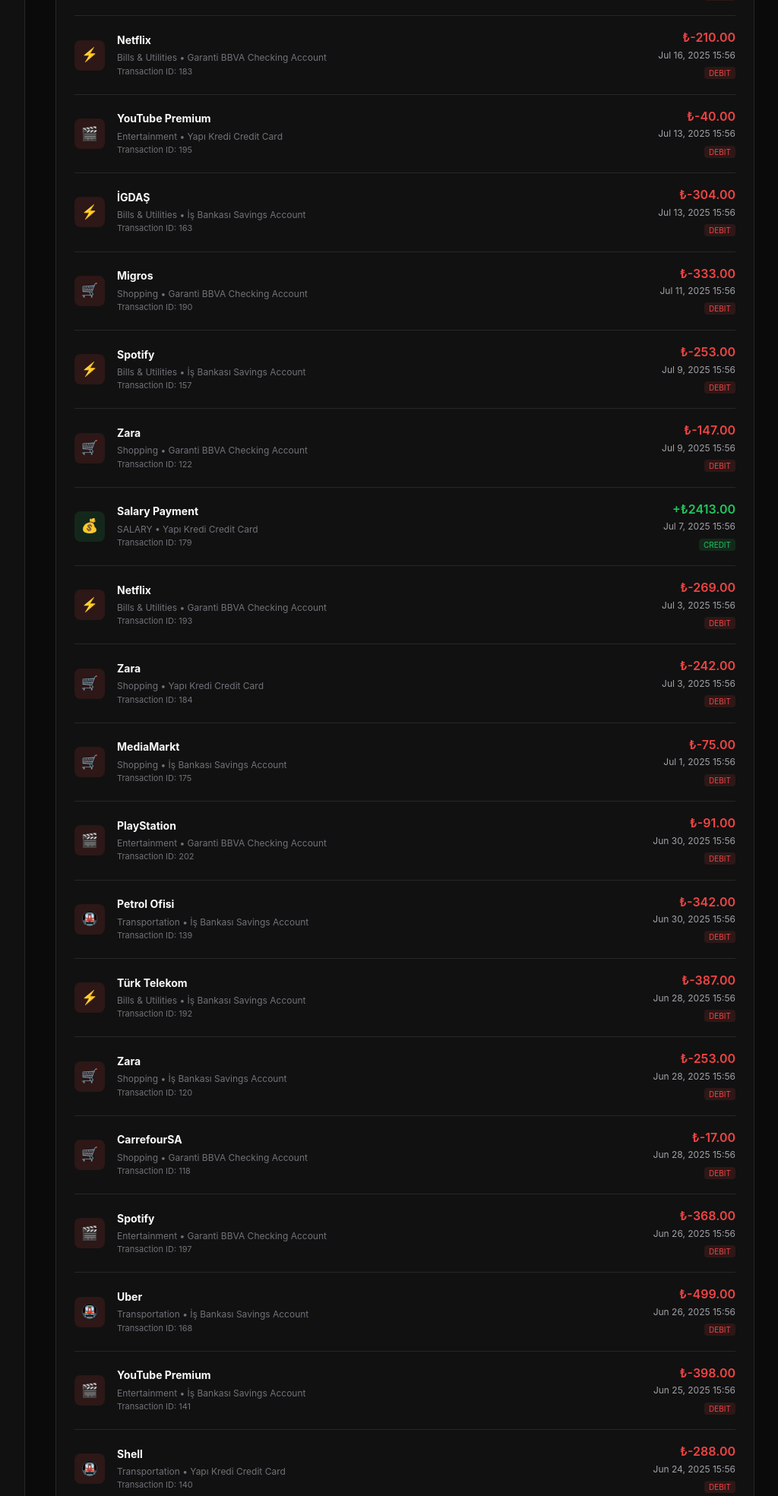
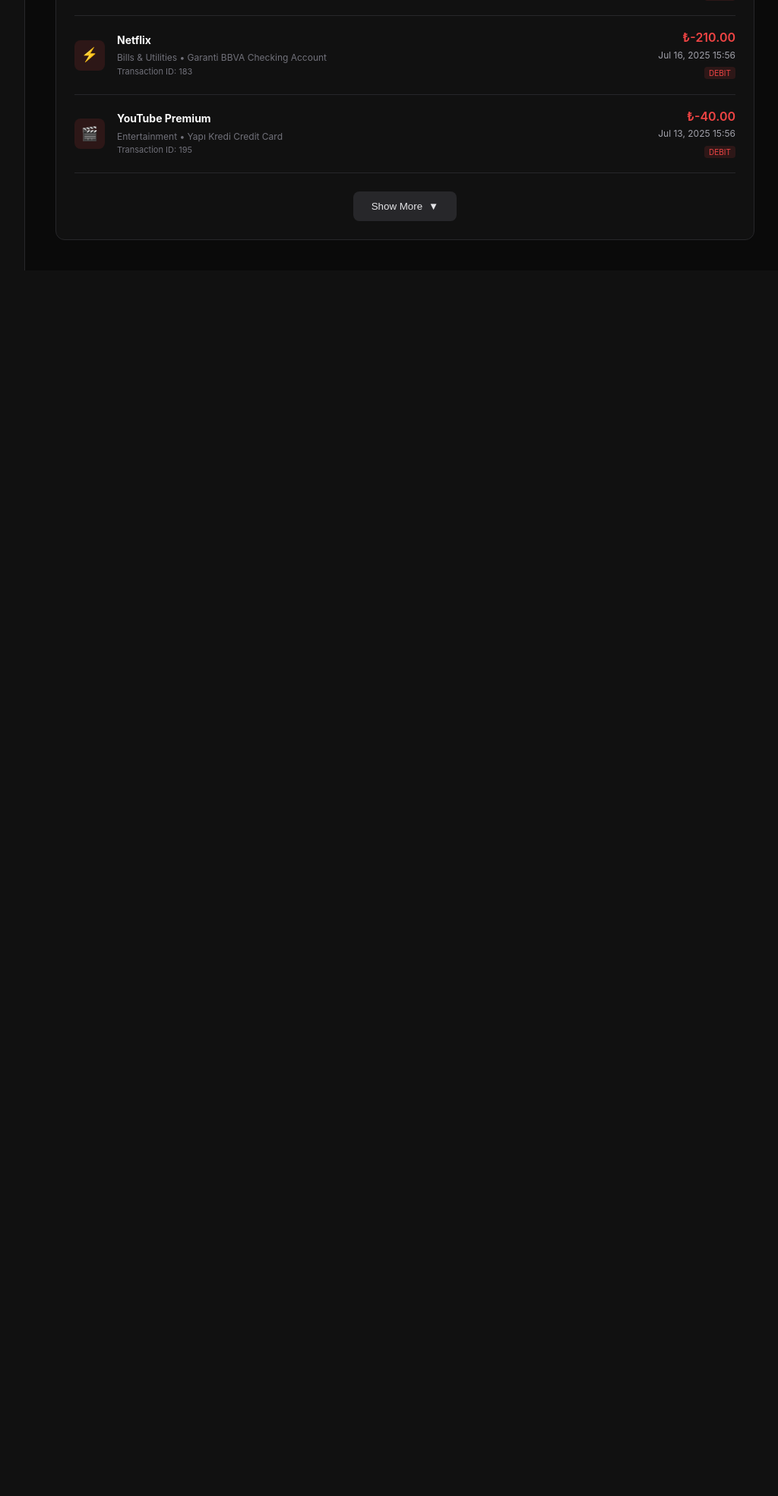
Before and after one commit to HyperactiveDuck/FibaHackathon, a Django app: page /transactions/ in a window 1280 px wide. Shown: the part 900-2869 px from the top of the page at 76% size, without its empty margins (247-1271 px from the left). After the commit the page ends 1256 px from the top, so only its background shows below. Run offline with Django 5.2, Linux system fonts and the light colour scheme; data comes from the database, SQL or seed files in the repository.

Commit message:
UI Changes

```diff
--- a/finance/templates/finance/transactions.html
+++ b/finance/templates/finance/transactions.html
@@ -102,9 +102,17 @@
         <p style="color: #71717a; font-size: 12px;">Showing {{ transactions|length }} of {{ transaction_count }} transactions</p>
     </div>
 
+    <div id="transactionsList">
         {% for transaction in transactions %}
         <!-- Transaction Item -->
-    <div style="border-bottom: 1px solid #27272a; padding: 16px 0; display: flex; justify-content: space-between; align-items: center;">
+        <div class="transaction-item" style="
+            border-bottom: 1px solid #27272a;
+            padding: 16px 0;
+            display: flex;
+            justify-content: space-between;
+            align-items: center;
+            {% if forloop.counter > 5 %}display: none;{% endif %}
+        " data-index="{{ forloop.counter }}">
             <div style="display: flex; align-items: center; gap: 16px;">
                 <div style="
                     width: 40px;
@@ -162,11 +170,12 @@
             <p>No transactions found</p>
         </div>
         {% endfor %}
+    </div>
 
-    <!-- Load More Button -->
-    {% if transaction_count > 40 %}
+    <!-- Show More/Less Button -->
+    {% if transactions|length > 5 %}
     <div style="text-align: center; margin-top: 24px;">
-        <button style="
+        <button id="toggleTransactions" onclick="toggleTransactionsList()" style="
             background-color: #27272a;
             color: #e4e4e7;
             border: none;
@@ -174,11 +183,65 @@
             border-radius: 8px;
             font-weight: 500;
             cursor: pointer;
-            transition: background-color 0.2s ease;
+            transition: all 0.2s ease;
+            display: flex;
+            align-items: center;
+            gap: 8px;
+            margin: 0 auto;
         " onmouseover="this.style.backgroundColor='#3f3f46'" onmouseout="this.style.backgroundColor='#27272a'">
-            Load More Transactions
+            <span id="toggleText">Show More</span>
+            <span id="toggleIcon" style="transition: transform 0.2s ease;">▼</span>
         </button>
     </div>
     {% endif %}
 </div>
+
+<script>
+function toggleTransactionsList() {
+    const hiddenItems = document.querySelectorAll('.transaction-item[data-index]');
+    const toggleBtn = document.getElementById('toggleTransactions');
+    const toggleText = document.getElementById('toggleText');
+    const toggleIcon = document.getElementById('toggleIcon');
+
+    let isExpanded = toggleText.textContent === 'Show Less';
+
+    hiddenItems.forEach((item, index) => {
+        const itemIndex = parseInt(item.getAttribute('data-index'));
+
+        if (itemIndex > 5) {
+            if (isExpanded) {
+                // Collapse
+                item.style.display = 'none';
+                item.style.opacity = '0';
+            } else {
+                // Expand
+                item.style.display = 'flex';
+                setTimeout(() => {
+                    item.style.opacity = '1';
+                }, 50 * (itemIndex - 5)); // Staggered animation
+            }
+        }
+    });
+
+    // Update button text and icon
+    if (isExpanded) {
+        toggleText.textContent = 'Show More';
+        toggleIcon.style.transform = 'rotate(0deg)';
+    } else {
+        toggleText.textContent = 'Show Less';
+        toggleIcon.style.transform = 'rotate(180deg)';
+    }
+}
+
+// Add smooth opacity transitions
+document.addEventListener('DOMContentLoaded', function() {
+    const transactionItems = document.querySelectorAll('.transaction-item');
+    transactionItems.forEach(item => {
+        item.style.transition = 'opacity 0.3s ease, transform 0.3s ease';
+        if (item.style.display !== 'none') {
+            item.style.opacity = '1';
+        }
+    });
+});
+</script>
 {% endblock %}
--- a/finance/views.py
+++ b/finance/views.py
@@ -88,14 +88,30 @@ def dashboard(request):
         # Account distribution
         account_distribution = []
         total_balance_float = float(total_balance) if total_balance else 0
-        for account in accounts:
+        colors = [
+            '#ef4444','#6366f1' , '#14b8a6', '#eab308', '#22c55e',
+            '#84cc16', '#10b981', '#f59e0b', '#06b6d4', '#0ea5e9',
+            '#3b82f6', '#f97316', '#8b5cf6', '#a855f7', '#d946ef',
+            '#ec4899', '#f43f5e'
+        ]
+
+        for index, account in enumerate(accounts):
             account_balance = float(account.balance)  # Convert Decimal to float
             percentage = (account_balance / total_balance_float * 100) if total_balance_float > 0 else 0
+
+            # Create unique label for each account
+            label = f"{account.bank_name}"
+            if hasattr(account, 'account_type') and account.account_type:
+                label += f" ({account.account_type})"
+            elif hasattr(account, 'account_number') and account.account_number:
+                last_four = str(account.account_number)[-4:]
+                label += f" ***{last_four}"
+
             account_distribution.append({
-                'label': f'{account.bank_name} {account.get_account_type_display()}',
+                'label': label,
                 'value': account_balance,  # Now it's a float
                 'percentage': round(percentage, 1),
-                'color': '#22c55e' if account.account_type == 'SAVINGS' else '#3b82f6'
+                'color': colors[index % len(colors)]  # Ensure unique color per account
             })
 
         # Recent transactions
```
Lines whose indentation alone changed are shown as unchanged.
